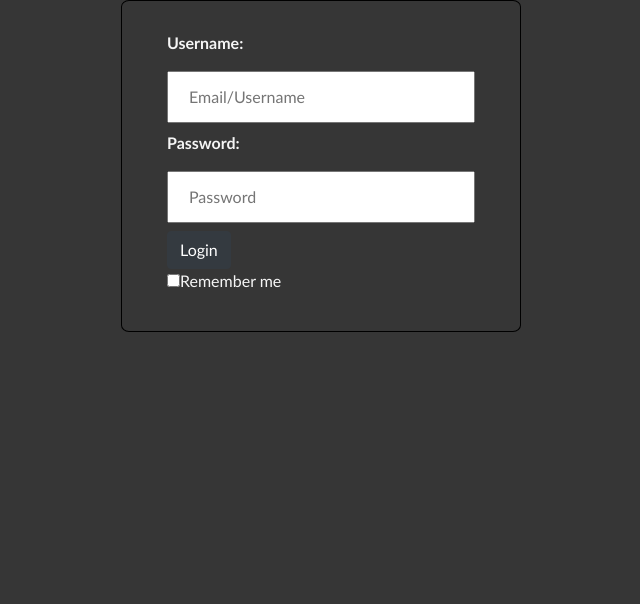
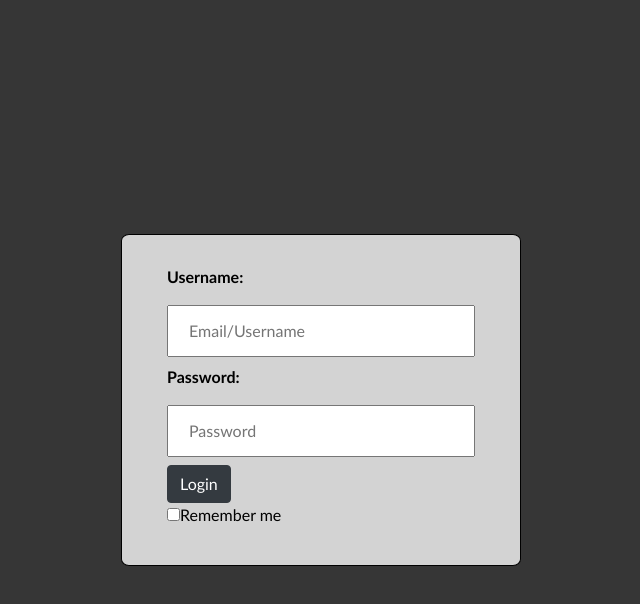
Before and after one commit to OyvindMathisen/VippsCase, an Angular app in the folder Front-end/VippsCaseFrontEnd/: page / in a window 1280 px wide. Shown: the top 604 px of the page, without its empty margins (319-959 px from the left). Built offline with nearby package versions, Linux system fonts and the light colour scheme.

Commit message:
Chore(Login.form): Centered Login module

```diff
--- a/Front-end/VippsCaseFrontEnd/src/app/components/login-module/login-module.component.scss
+++ b/Front-end/VippsCaseFrontEnd/src/app/components/login-module/login-module.component.scss
@@ -10,6 +10,8 @@ input[type=text], input[type=password] {
       min-width: 200px;
       border: 1px solid black;
       border-radius: 2%;
+      background-color: lightgray;
+      color: black;
 
       #loginForm {
         margin: 30px;
--- a/Front-end/VippsCaseFrontEnd/src/app/views/login-form/login-form.component.html
+++ b/Front-end/VippsCaseFrontEnd/src/app/views/login-form/login-form.component.html
@@ -1 +1,3 @@
-<app-login-module class="loginForm"></app-login-module>
+<div class="loginForm">
+    <app-login-module></app-login-module>
+</div>
--- a/Front-end/VippsCaseFrontEnd/src/app/views/login-form/login-form.component.scss
+++ b/Front-end/VippsCaseFrontEnd/src/app/views/login-form/login-form.component.scss
@@ -0,0 +1,7 @@
+
+.loginForm {
+  position: absolute;
+  left: 50%;
+  top: 50%;
+  transform: translate(-50%, -50%);
+}
```
